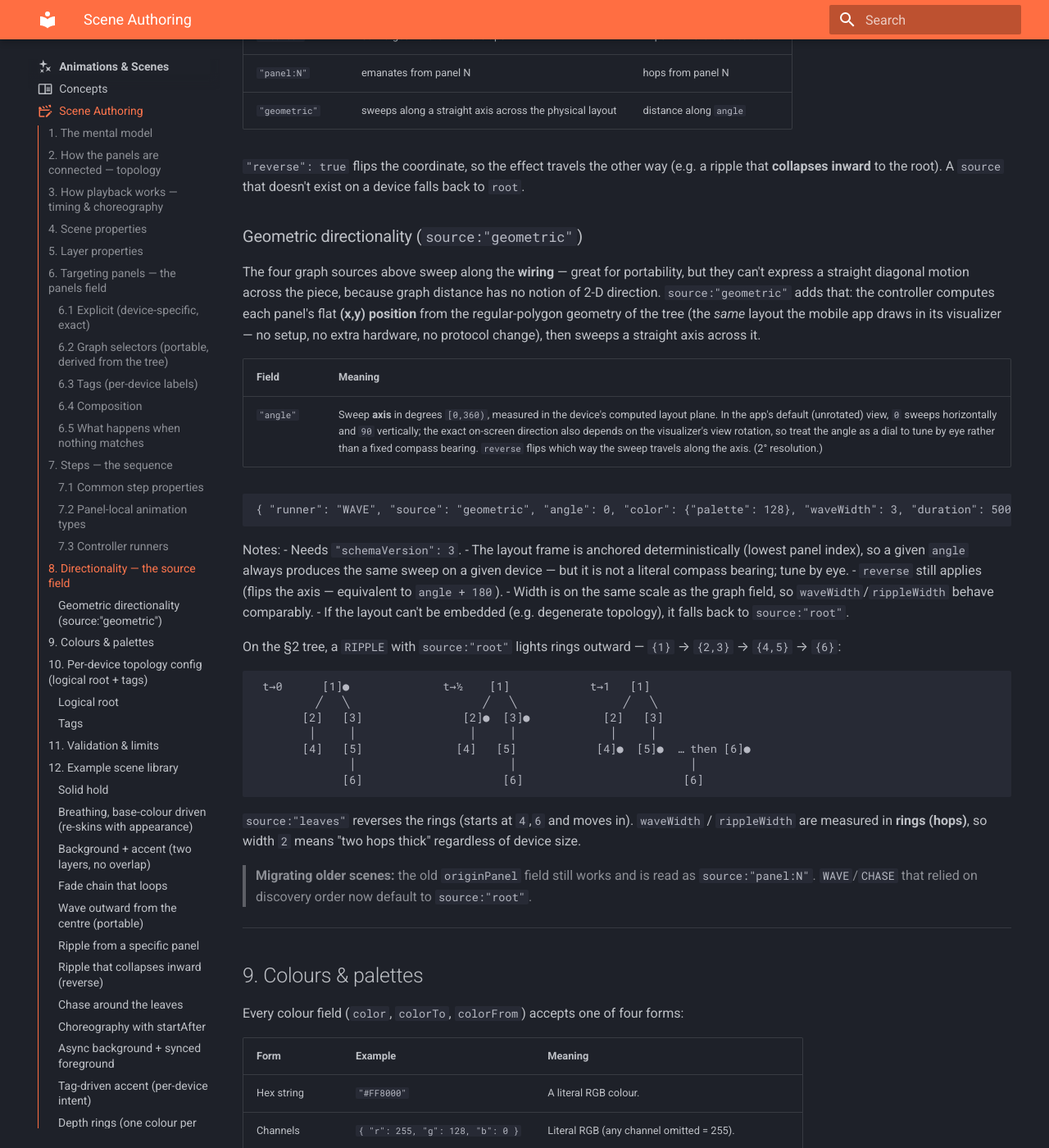
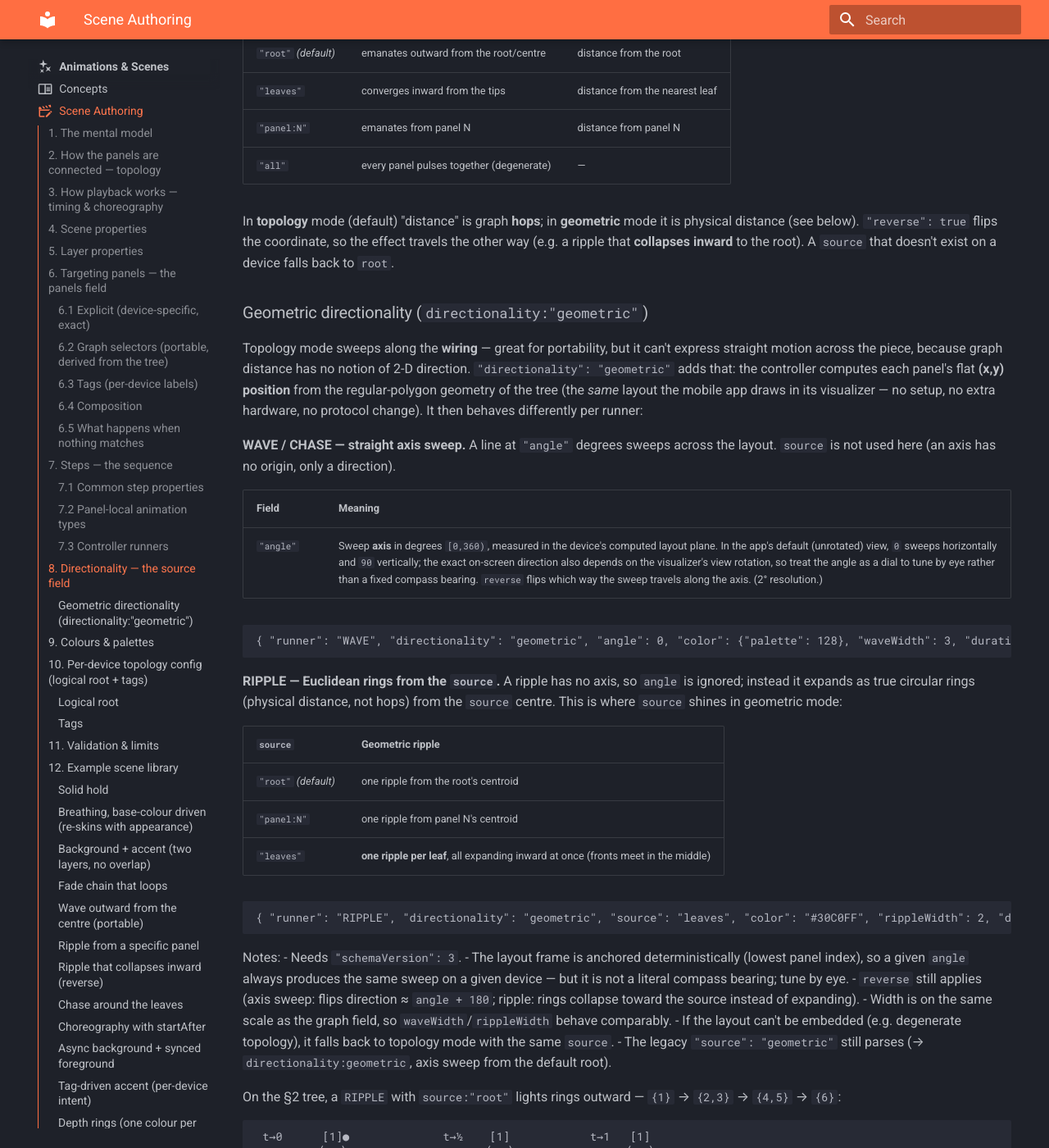
Before and after one commit to przemczan/lightnet-firmware, an MkDocs documentation site: the page built from docs/animations/scene-authoring.md, in a window 1280 px wide and 1400 px high, scrolled down 8724 px. Shown: the whole window at 82% size. Built offline with MkDocs 1.6.1 and Material for MkDocs 9.7.7, drawn with Linux system fonts in a browser that asks for light colours; some of the changed text lies outside the part shown.

Commit message:
esp32 fix, chase fix, runners options adjusted

````diff
--- a/docs/animations/scene-authoring.md
+++ b/docs/animations/scene-authoring.md
@@ -344,43 +344,68 @@ A runner needs to know *which way* to move. Lightnet expresses this as **graph d
 a source**: each targeted panel gets a coordinate equal to its hop-distance from the source
 set, and the effect sweeps that coordinate. This is portable — it works on any tree.
 
+Directionality is **two independent choices**: the field **mode** (`"directionality"`:
+`"topology"` *(default)* or `"geometric"`) and the **`"source"`** it emanates from.
+
 `"source"` accepts:
 
 | `source` | The effect… | Coordinate (= distance from) |
 |---|---|---|
-| `"root"` *(default)* | emanates outward from the root/centre | hops from the root |
-| `"leaves"` | converges inward from the tips | hops from the nearest leaf |
-| `"panel:N"` | emanates from panel N | hops from panel N |
-| `"geometric"` | sweeps along a straight axis across the physical layout | distance along `angle` |
+| `"root"` *(default)* | emanates outward from the root/centre | distance from the root |
+| `"leaves"` | converges inward from the tips | distance from the nearest leaf |
+| `"panel:N"` | emanates from panel N | distance from panel N |
+| `"all"` | every panel pulses together (degenerate) | — |
 
-`"reverse": true` flips the coordinate, so the effect travels the other way (e.g. a ripple
-that **collapses inward** to the root). A `source` that doesn't exist on a device falls back
-to `root`.
+In **topology** mode (default) "distance" is graph **hops**; in **geometric** mode it is physical
+distance (see below). `"reverse": true` flips the coordinate, so the effect travels the other way
+(e.g. a ripple that **collapses inward** to the root). A `source` that doesn't exist on a device
+falls back to `root`.
 
-### Geometric directionality (`source:"geometric"`)
+### Geometric directionality (`directionality:"geometric"`)
 
-The four graph sources above sweep along the **wiring** — great for portability, but they can't
-express a straight diagonal motion across the piece, because graph distance has no notion of 2-D
-direction. `source:"geometric"` adds that: the controller computes each panel's flat **(x,y)
+Topology mode sweeps along the **wiring** — great for portability, but it can't express straight
+motion across the piece, because graph distance has no notion of 2-D direction.
+`"directionality": "geometric"` adds that: the controller computes each panel's flat **(x,y)
 position** from the regular-polygon geometry of the tree (the *same* layout the mobile app draws
-in its visualizer — no setup, no extra hardware, no protocol change), then sweeps a straight axis
-across it.
+in its visualizer — no setup, no extra hardware, no protocol change). It then behaves differently
+per runner:
+
+**WAVE / CHASE — straight axis sweep.** A line at `"angle"` degrees sweeps across the layout.
+`source` is not used here (an axis has no origin, only a direction).
 
 | Field | Meaning |
 |---|---|
 | `"angle"` | Sweep **axis** in degrees `[0,360)`, measured in the device's computed layout plane. In the app's default (unrotated) view, `0` sweeps horizontally and `90` vertically; the exact on-screen direction also depends on the visualizer's view rotation, so treat the angle as a dial to tune by eye rather than a fixed compass bearing. `reverse` flips which way the sweep travels along the axis. (2° resolution.) |
 
 ```json
-{ "runner": "WAVE", "source": "geometric", "angle": 0, "color": {"palette": 128}, "waveWidth": 3, "duration": 5000 }
+{ "runner": "WAVE", "directionality": "geometric", "angle": 0, "color": {"palette": 128}, "waveWidth": 3, "duration": 5000 }
+```
+
+**RIPPLE — Euclidean rings from the `source`.** A ripple has no axis, so `angle` is ignored;
+instead it expands as true circular rings (physical distance, not hops) from the `source` centre.
+This is where `source` shines in geometric mode:
+
+| `source` | Geometric ripple |
+|---|---|
+| `"root"` *(default)* | one ripple from the root's centroid |
+| `"panel:N"` | one ripple from panel N's centroid |
+| `"leaves"` | **one ripple per leaf**, all expanding inward at once (fronts meet in the middle) |
+
+```json
+{ "runner": "RIPPLE", "directionality": "geometric", "source": "leaves", "color": "#30C0FF", "rippleWidth": 2, "duration": 2500 }
 ```
 
 Notes:
 - Needs `"schemaVersion": 3`.
 - The layout frame is anchored deterministically (lowest panel index), so a given `angle` always
   produces the same sweep on a given device — but it is not a literal compass bearing; tune by eye.
-- `reverse` still applies (flips the axis — equivalent to `angle + 180`).
+- `reverse` still applies (axis sweep: flips direction ≈ `angle + 180`; ripple: rings collapse
+  toward the source instead of expanding).
 - Width is on the same scale as the graph field, so `waveWidth`/`rippleWidth` behave comparably.
-- If the layout can't be embedded (e.g. degenerate topology), it falls back to `source:"root"`.
+- If the layout can't be embedded (e.g. degenerate topology), it falls back to topology mode with
+  the same `source`.
+- The legacy `"source": "geometric"` still parses (→ `directionality:geometric`, axis sweep from
+  the default root).
 
 On the §2 tree, a `RIPPLE` with `source:"root"` lights rings outward —
 `{1}` → `{2,3}` → `{4,5}` → `{6}`:
````
Also changed, not shown: docs/animations/types.md (+18 -10 lines), 9 other files.
